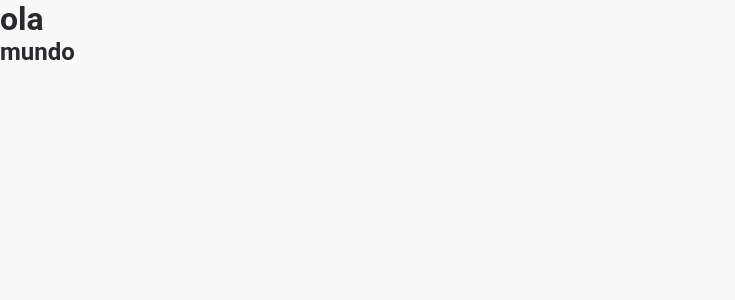
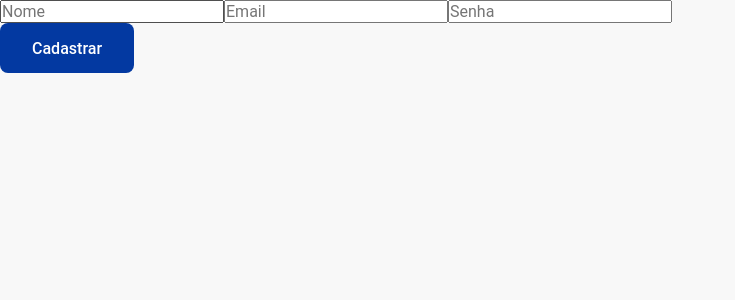
Before and after one commit to persset/manga-collection-fe, a React (Create React App) app: page /signup in a window 1280 px wide. Shown: the top 300 px of the page, without its empty margins (0-735 px from the left). Built offline with nearby package versions, Linux system fonts and the light colour scheme.

Commit message:
Add Signup Logic

```diff
--- a/src/pages/Authentication/Signup.tsx
+++ b/src/pages/Authentication/Signup.tsx
@@ -1,10 +1,53 @@
+import { FormEvent, useState } from "react";
+import { Button } from "../../components/Button";
+import { useHistory } from "react-router";
+import api from "../../services/api";
+
 function Signup() {
+  const [name, setName] = useState("");
+  const [email, setEmail] = useState("");
+  const [password, setPassword] = useState("");
+
+  async function handleSignup(event: FormEvent) {
+    event.preventDefault();
+
+    let history = useHistory();
+
+    const data = new FormData();
+    data.append("name", name);
+    data.append("email", email);
+    data.append("password", password);
+
+    await api.post("/users", data);
+
+    history.push("/");
+  }
   return (
     <div id="page-signup">
       <main>
         <div className="main-content">
-          <h1>ola</h1>
-          <h2>mundo</h2>
+          <form onSubmit={handleSignup}>
+            <input
+              type="text"
+              placeholder="Nome"
+              onChange={(event) => setName(event.target.value)}
+              value={name}
+            />
+            <input
+              type="text"
+              placeholder="Email"
+              onChange={(event) => setEmail(event.target.value)}
+              value={email}
+            />
+            <input
+              type="password"
+              placeholder="Senha"
+              onChange={(event) => setPassword(event.target.value)}
+              value={password}
+            />
+
+            <Button type="submit">Cadastrar</Button>
+          </form>
         </div>
       </main>
     </div>
```
